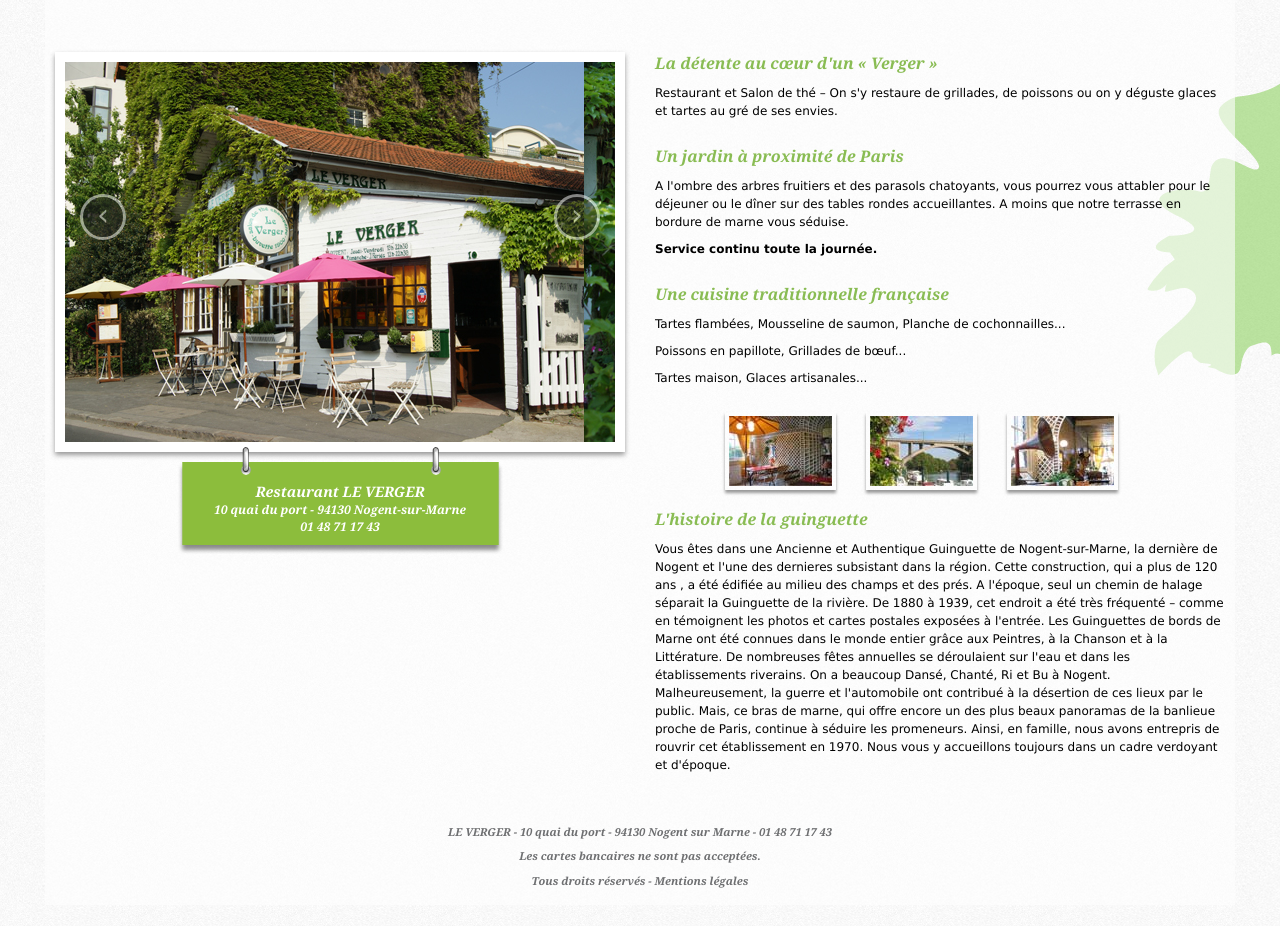
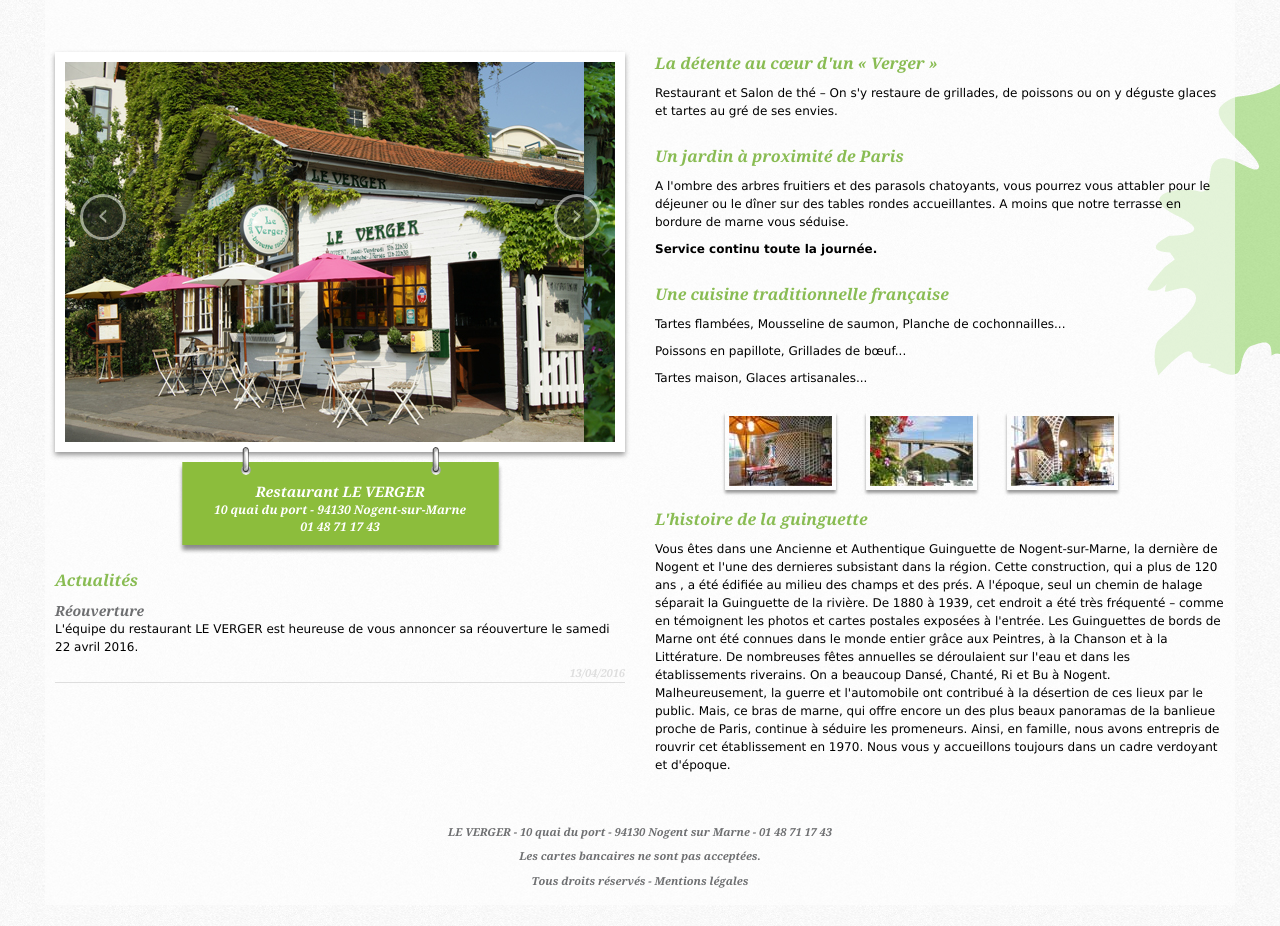
Before and after one commit to restaurant-le-verger/restaurant-le-verger.github.io, a plain HTML site: page index.html in a window 1280 px wide. Shown: the part 130-1056 px from the top of the page. Drawn offline with nearby package versions, Linux system fonts and the light colour scheme.

Commit message:
Update index.html

```diff
--- a/index.html
+++ b/index.html
@@ -113,16 +113,16 @@
                 <span class="label label-success">Service à toute heure de la journée</span>
               </p>
             </section>
-            <!--<section id="news" class="hidden-phone">
+            <section id="news" class="hidden-phone">
               <h2>Actualités</h2>
               <section class="news">
-                <h3>Réouverture 2016</h3>
+                <h3>Réouverture</h3>
                 <p>
-                  L'équipe du restaurant LE VERGER est heureuse de vous annoncer sa réouverture le <time datetime="2016-04-30">samedi 30 avril 2016</time>.
+                  L'équipe du restaurant LE VERGER est heureuse de vous annoncer sa réouverture le <time datetime="2017-04-22">samedi 22 avril 2016</time>.
                 </p>
-                <time datetime="2016-04-15" class="date_news">15/04/2016</time>
+                <time datetime="2016-04-13" class="date_news">13/04/2016</time>
               </section>
-            </section>-->
+        </section>
           </div>
           <div class="span6">
             <strong id="about" class="visible-phone">À propos</strong>
```
